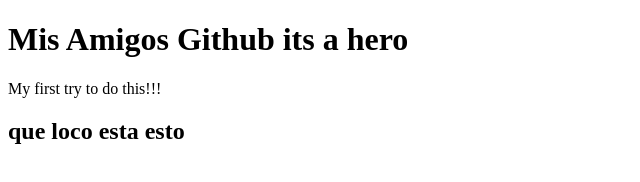
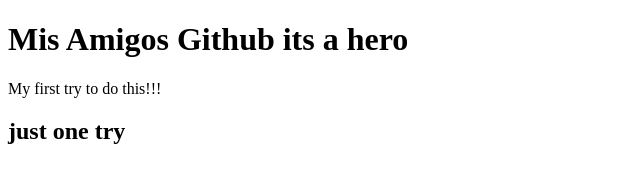
Before and after one commit to almeidatercero/almeidatercero.github.io, a plain HTML site: page index.html in a window 1280 px wide. Shown: the whole page, without its empty margins (0-640 px from the left). Drawn offline with Linux system fonts and the light colour scheme.

Commit message:
si
commited

```diff
--- a/index.html
+++ b/index.html
@@ -4,6 +4,6 @@
 <h1>Mis Amigos Github its a hero</h1>
 <p>My first try to do this!!!</p>
 
-<h2>que loco esta esto</h2>
+<h2>just one try</h2>
 </body>
 </html>
```
